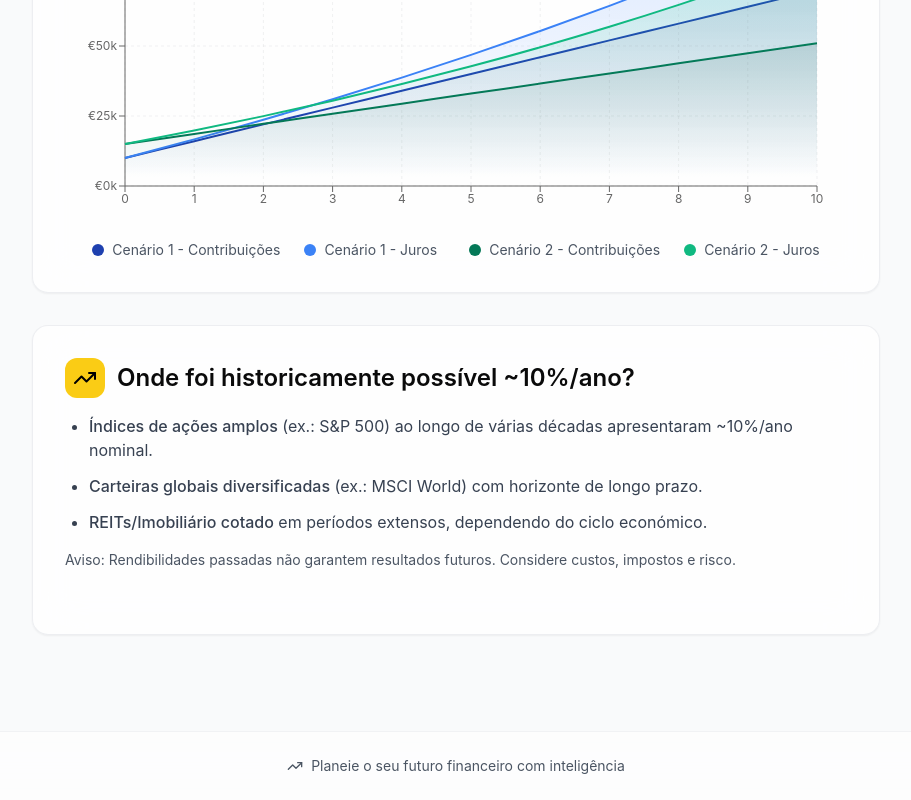
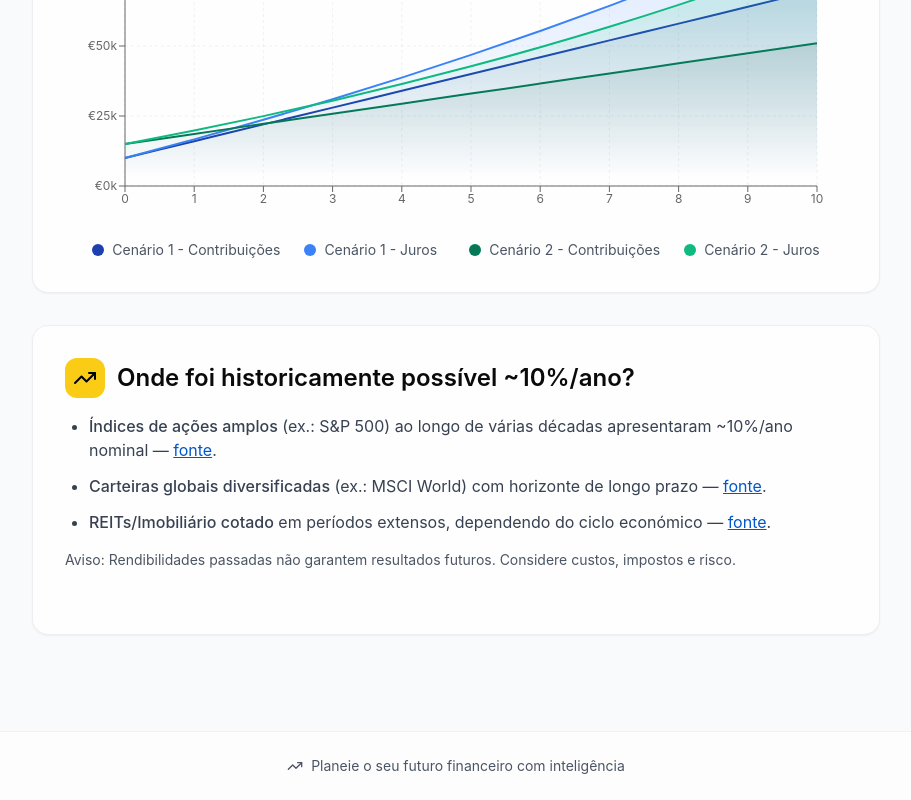
Before and after one commit to jmiguelsilva-pt/jurocomposto, a React (Vite) app: page / in a window 1280 px wide. Shown: the part 1934-2734 px from the top of the page, without its empty margins (184-1095 px from the left). Built offline with nearby package versions, Linux system fonts and the light colour scheme.

Commit message:
Secção histórica: adicionar links de fonte (S&P 500, MSCI World, REITs); build docs

```diff
--- a/src/components/CompoundInterestCalculator.tsx
+++ b/src/components/CompoundInterestCalculator.tsx
@@ -712,9 +712,9 @@ const CompoundInterestCalculator: React.FC = () => {
           <h2 className="text-2xl font-semibold text-gray-900 dark:text-white">Onde foi historicamente possível ~10%/ano?</h2>
         </div>
         <ul className="space-y-3 text-gray-700 dark:text-gray-300 list-disc pl-6">
-          <li><span className="font-medium">Índices de ações amplos</span> (ex.: S&P 500) ao longo de várias décadas apresentaram ~10%/ano nominal.</li>
-          <li><span className="font-medium">Carteiras globais diversificadas</span> (ex.: MSCI World) com horizonte de longo prazo.</li>
-          <li><span className="font-medium">REITs/Imobiliário cotado</span> em períodos extensos, dependendo do ciclo económico.</li>
+          <li><span className="font-medium">Índices de ações amplos</span> (ex.: S&P 500) ao longo de várias décadas apresentaram ~10%/ano nominal — <a className="underline text-blue-600 dark:text-blue-400" href="https://pages.stern.nyu.edu/~adamodar/New_Home_Page/datafile/histretSP.html" target="_blank" rel="noopener noreferrer">fonte</a>.</li>
+          <li><span className="font-medium">Carteiras globais diversificadas</span> (ex.: MSCI World) com horizonte de longo prazo — <a className="underline text-blue-600 dark:text-blue-400" href="https://www.msci.com/our-solutions/indexes/msci-world-index" target="_blank" rel="noopener noreferrer">fonte</a>.</li>
+          <li><span className="font-medium">REITs/Imobiliário cotado</span> em períodos extensos, dependendo do ciclo económico — <a className="underline text-blue-600 dark:text-blue-400" href="https://www.reit.com/data-research/data/returns" target="_blank" rel="noopener noreferrer">fonte</a>.</li>
         </ul>
         <p className="mt-4 text-sm text-gray-600 dark:text-gray-400">Aviso: Rendibilidades passadas não garantem resultados futuros. Considere custos, impostos e risco.</p>
         <div className="mt-8 flex justify-center">
```
Also changed, not shown: 5 other files (tests, documents, lock files or other folders).
